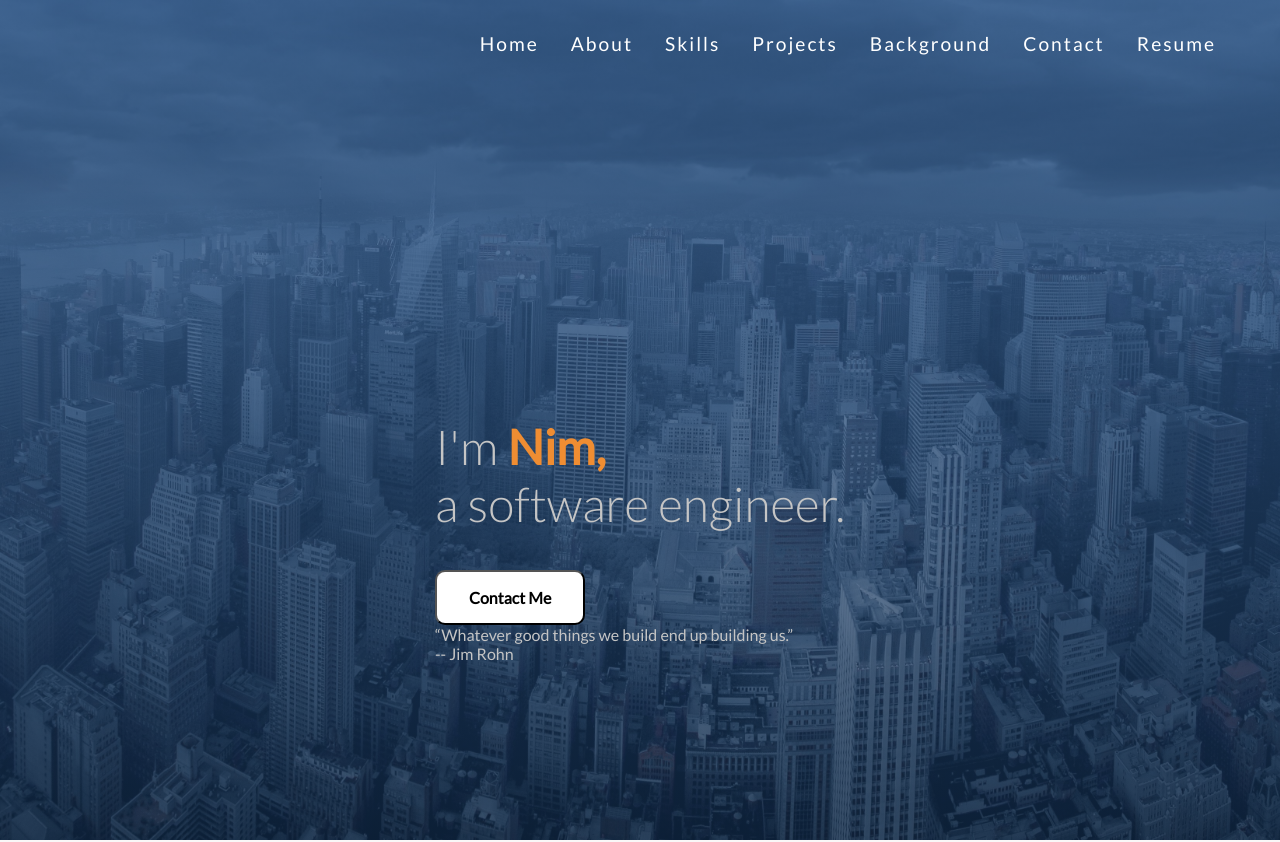
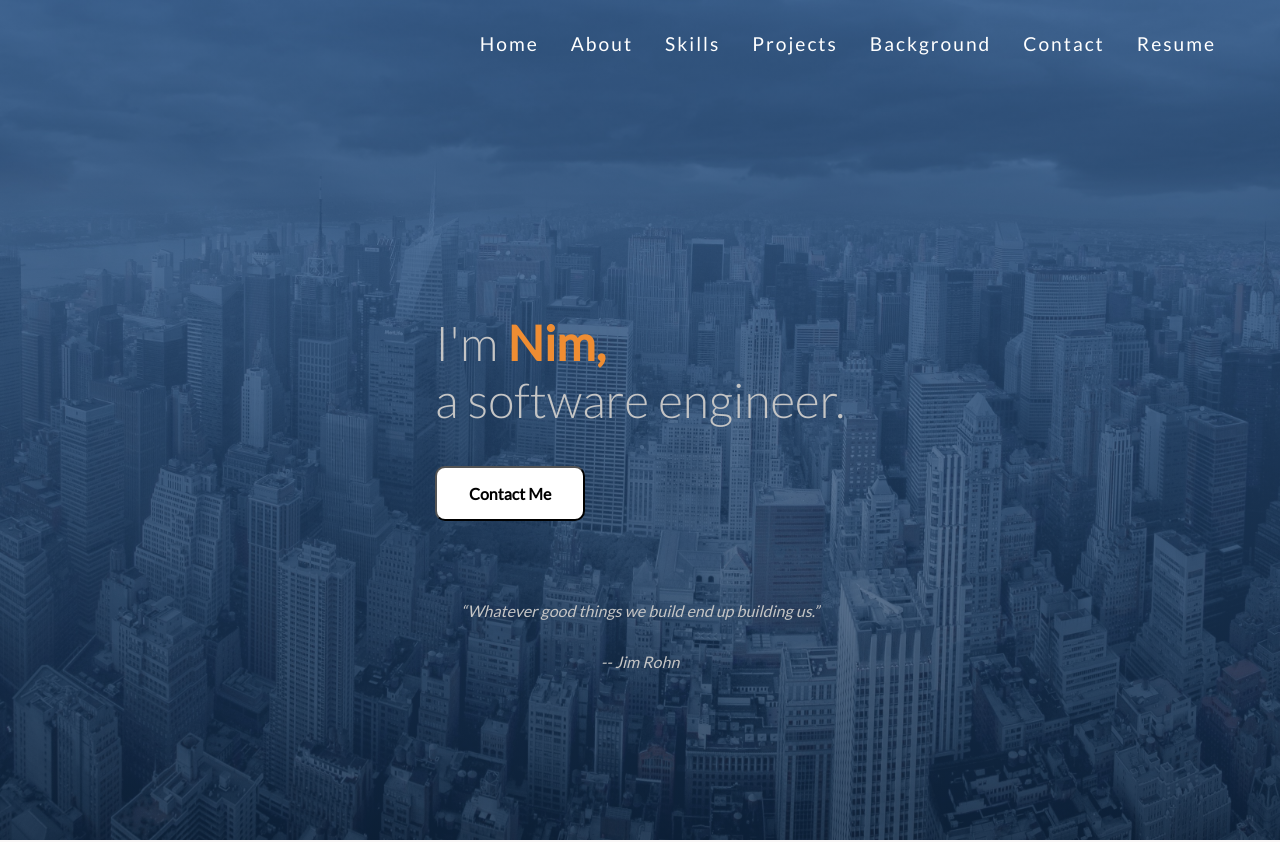
Before and after one commit to nimaester/personalsite, a React (Create React App) app: page / in a window 1280 px wide. Shown: the top 842 px of the page. Built offline with nearby package versions, Linux system fonts and the light colour scheme.

Commit message:
css updates

```diff
--- a/src/styles/app.scss
+++ b/src/styles/app.scss
@@ -13,6 +13,21 @@ p {
 body {
   overflow-x: hidden;
   background-color: #f9f7f7;
+}
+
+.quotes {
+  font-style: italic;
+  color: gray;
+  text-align: center;
+  padding-top: 5rem;
+  margin-bottom: 2rem !important;
+}
+
+.quotee {
+  font-style: italic;
+  color: gray;
+  text-align: center;
+  padding-bottom: 6rem;
 }
 
 .end {
```
